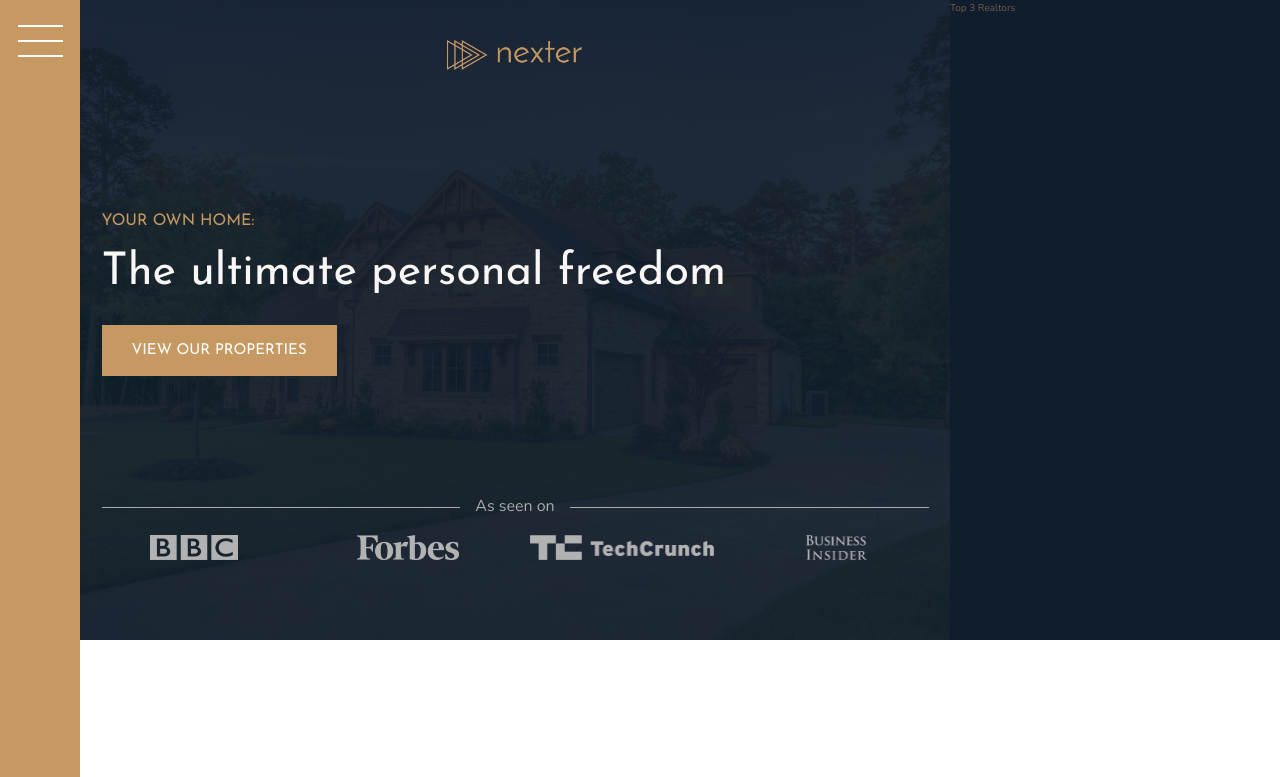
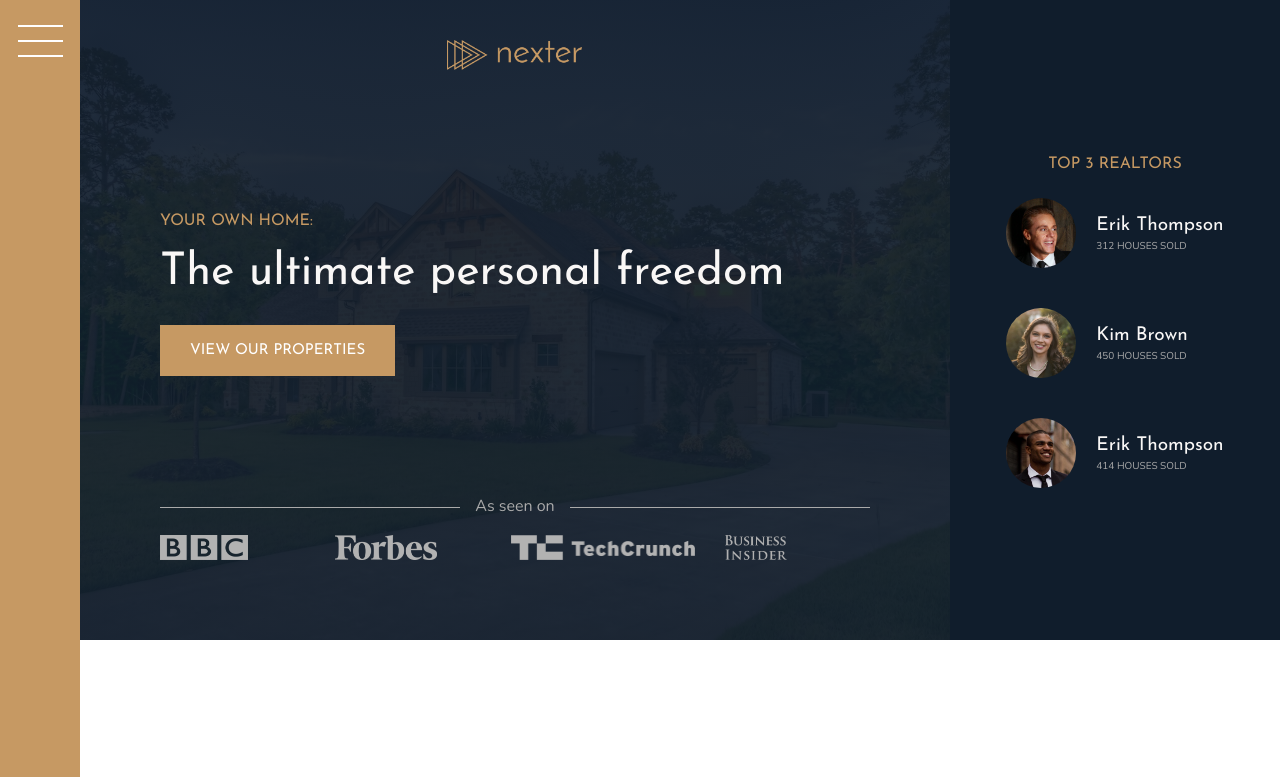
Before and after one commit to agbomonica/nexter, a website: page index.html in a window 1280 px wide. Shown: the top 777 px of the page. Drawn offline with nearby package versions, Linux system fonts and the light colour scheme.

Commit message:
fixed bug in header section

```diff
--- a/index.html
+++ b/index.html
@@ -31,7 +31,28 @@
       </div>
     </header>
 
-    <div class="realtors">Top 3 Realtors</div>
+    <div class="realtors">
+      <h3 class="heading-3">Top 3 Realtors</h3>
+      <div class="realtors__list">
+        <img src="img/realtor-1.jpeg" alt="Realtor 1" class="realtors__img" />
+        <div class="realtors__details">
+          <h4 class="heading-4 heading-4--light">Erik Thompson</h4>
+          <p class="realtors__sold">312 houses sold</p>
+        </div>
+
+        <img src="img/realtor-2.jpeg" alt="Realtor 2" class="realtors__img" />
+        <div class="realtors__details">
+          <h4 class="heading-4 heading-4--light">Kim Brown</h4>
+          <p class="realtors__sold">450 houses sold</p>
+        </div>
+
+        <img src="img/realtor-3.jpeg" alt="Realtor 3" class="realtors__img" />
+        <div class="realtors__details">
+          <h4 class="heading-4 heading-4--light">Erik Thompson</h4>
+          <p class="realtors__sold">414 houses sold</p>
+        </div>
+      </div>
+    </div>
 
     <section class="features">
       <div class="feature">
--- a/sass/_header.scss
+++ b/sass/_header.scss
@@ -1,9 +1,7 @@
 .header {
-  padding: 8rem;
-  padding-top: 4rem;
+  padding: 4rem 8rem 8rem 8rem;
   background-color: $color-grey-dark-1;
   grid-column: full-start / col-end 6;
-
   background-image: linear-gradient(
       rgba($color-secondary, 0.93),
       rgba($color-secondary, 0.93)
@@ -13,11 +11,10 @@
   background-position: center;
 
   display: grid;
-  // r1, r4 occupies all available empty space
   grid-template-rows: 1fr min-content 6rem 1fr;
-  grid-template-columns: max-content;
+  grid-template-columns: min-max(max-content, 1fr);
+  justify-content: center;
   row-gap: 1.5rem;
-  justify-content: center;
 
   &__logo {
     height: 3rem;
@@ -25,8 +22,8 @@
   }
 
   &__btn {
+    align-self: start;
     justify-self: start;
-    align-self: start;
   }
 
   &__seenon-text {
@@ -51,7 +48,7 @@
     display: grid;
     grid-template-columns: repeat(4, 1fr);
     column-gap: 3rem;
-    justify-items: center;
+
     img {
       height: 2.5rem;
       filter: brightness(70%);
--- a/sass/_realtors.scss
+++ b/sass/_realtors.scss
@@ -1,4 +1,31 @@
 .realtors {
   background-color: $color-secondary;
   grid-column: col-start 7 / full-end;
+  padding: 3rem;
+
+  display: grid;
+  align-content: center;
+  justify-content: center;
+  justify-items: center;
+  row-gap: 2rem;
+
+  &__list {
+    display: grid;
+    grid-template-columns: min-content max-content;
+    column-gap: 2rem;
+    row-gap: 5vh;
+    align-items: center;
+  }
+
+  &__img {
+    width: 7rem;
+    border-radius: 50%;
+    display: block;
+  }
+
+  &__sold {
+    text-transform: uppercase;
+    color: $color-grey-light-2;
+    margin-top: -3px;
+  }
 }
```
Also changed, not shown: css/style.css.
